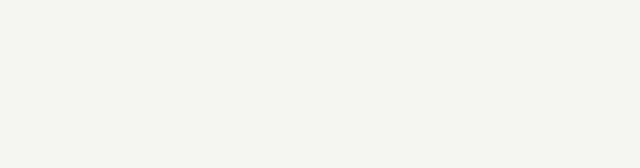
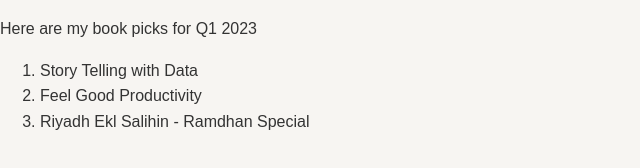
Before and after one commit to ManalSlamani/ManalSlamaniWebsite, a plain HTML site: page articles.html in a window 1280 px wide. Shown: the whole page, without its empty margins (0-640 px from the left). Drawn offline with Linux system fonts and the light colour scheme.

Commit message:
added reading list page

```diff
--- a/articles.html
+++ b/articles.html
@@ -7,5 +7,10 @@
     <link rel="stylesheet" href="css/styles.css">
 </head>
 <body>
-
+    <p> Here are my book picks for Q1 2023</p>
+    <ol>
+        <li> Story Telling with Data </li>
+        <li> Feel Good Productivity </li>
+        <li> Riyadh Ekl Salihin - Ramdhan Special </li>
+    </ol>
 </body>
```
Also changed, not shown: books.html (added).
